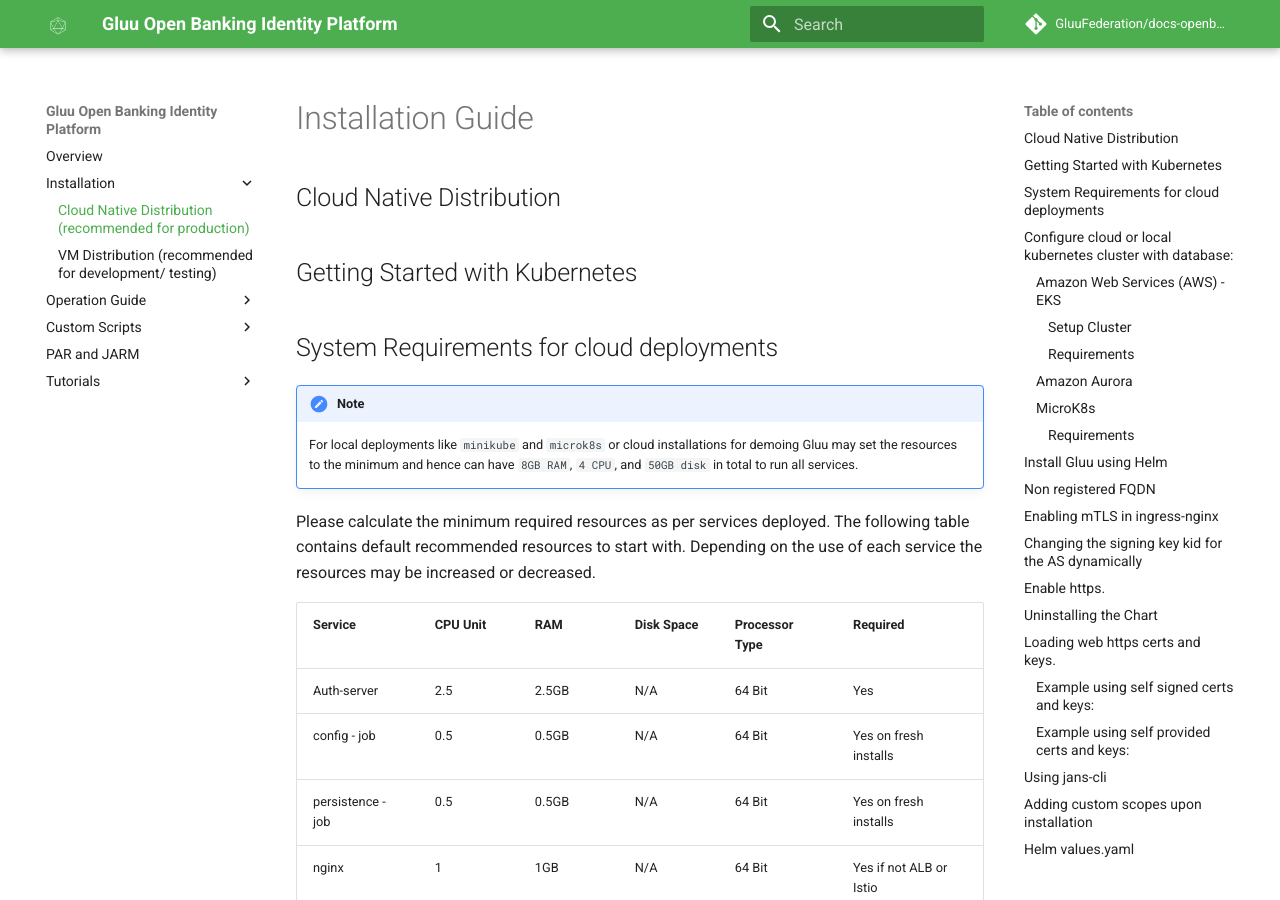
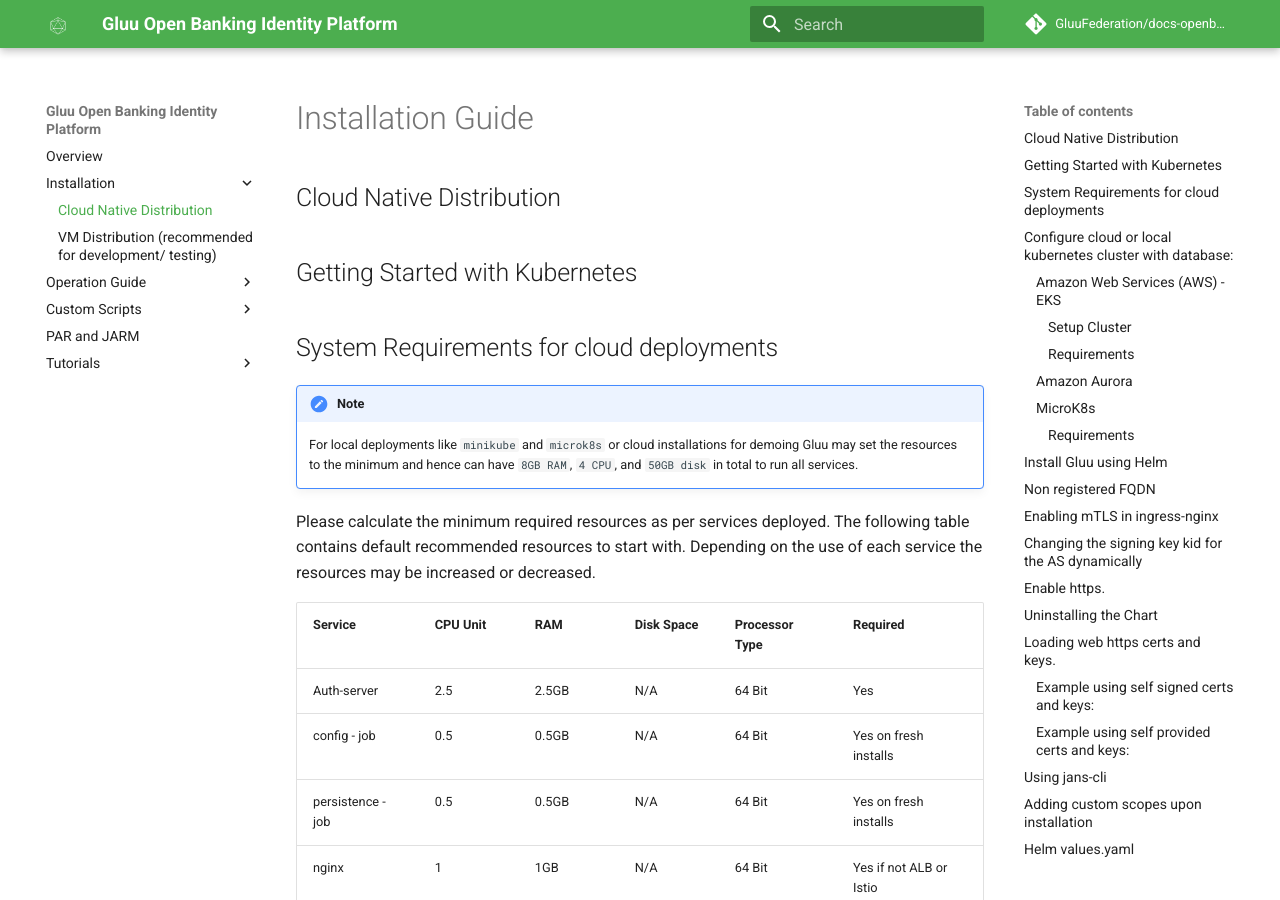
Before and after one commit to GluuFederation/docs-openbanking-prod, an MkDocs documentation site: the page built from docs/source/install-cn.md, in a window 1280 px wide and 900 px high. Built offline with MkDocs 1.6.1 and Material for MkDocs 9.7.7, drawn with Linux system fonts in a browser that asks for light colours; comment, search, counter and statistics services are not loaded.

Commit message:
Update mkdocs.yml

```diff
--- a/docs/mkdocs.yml
+++ b/docs/mkdocs.yml
@@ -43,7 +43,7 @@ markdown_extensions:
 nav:
 - Overview: index.md
 - Installation:
-    - Cloud Native Distribution (recommended for production): install-cn.md
+    - Cloud Native Distribution: install-cn.md
     - VM Distribution (recommended for development/ testing): installvm.md
 #- Use Cases:
 #    - Authorization: use-cases/authz.md
```
